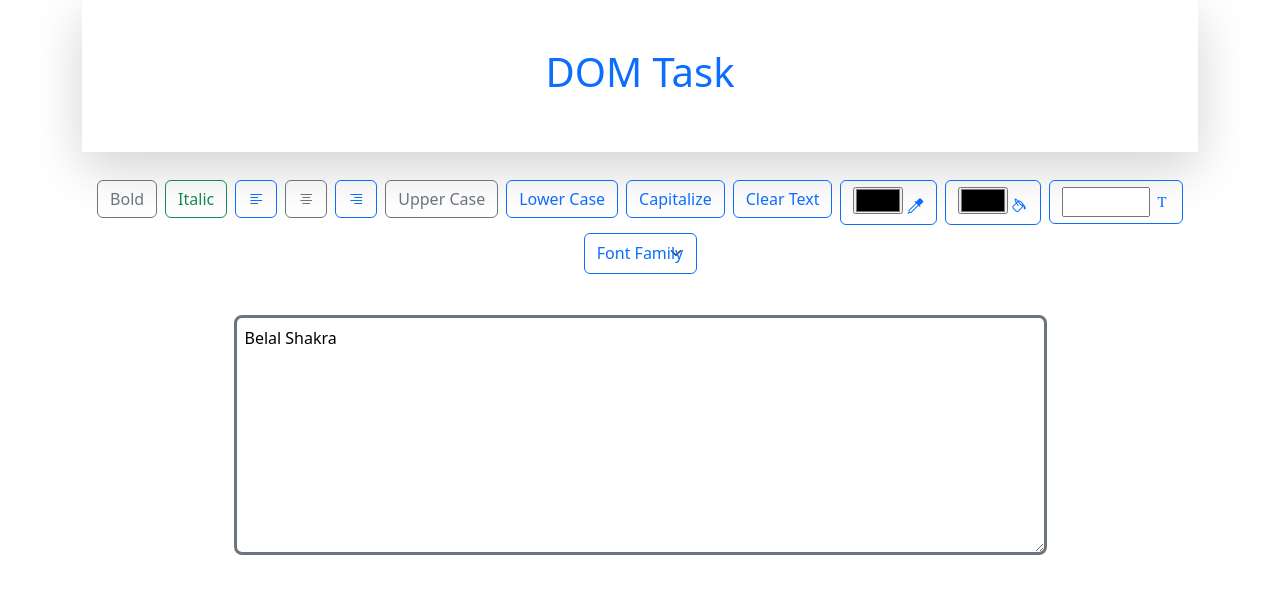
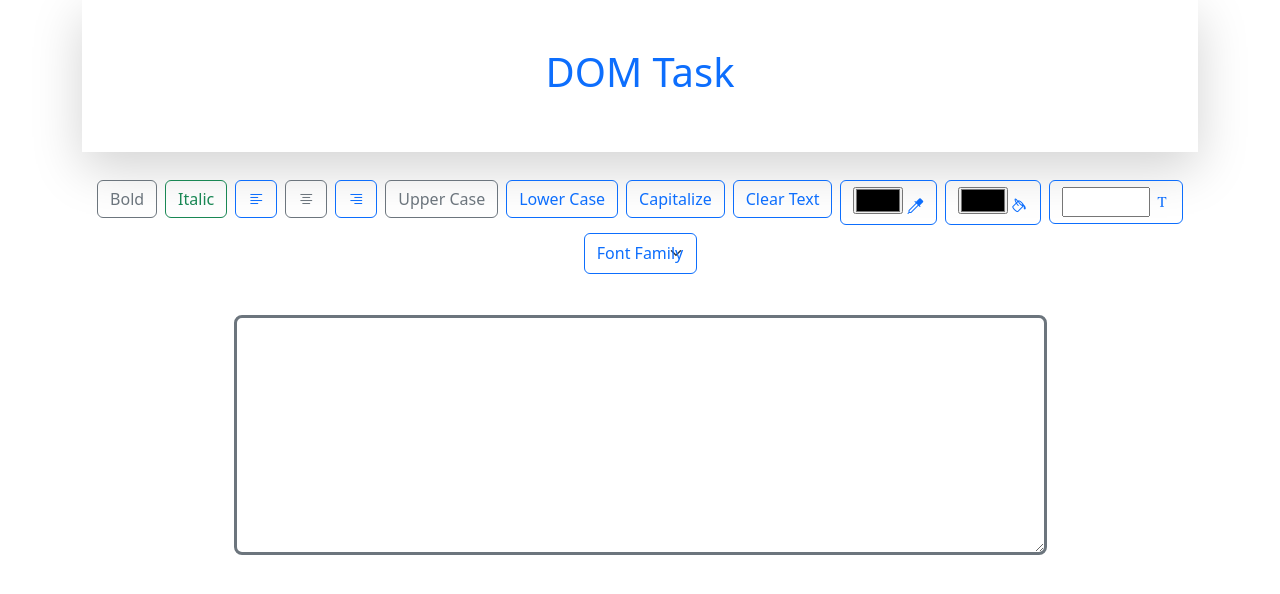
Before and after one commit to belal-shakra/simple-text-editor, a plain HTML site: page index.html in a window 1280 px wide. Drawn offline with nearby package versions, Linux system fonts and the light colour scheme.

Commit message:
clear textarea

```diff
--- a/index.html
+++ b/index.html
@@ -92,7 +92,7 @@
     <div class="container w-75 mx-auto">
       <textarea class="border border-3 border-secondary rounded-3 p-2 w-100"
       style="height: 15rem;"
-      name="text" id="text">Belal Shakra</textarea>
+      name="text" id="text"></textarea>
     </div>
 
 
```
